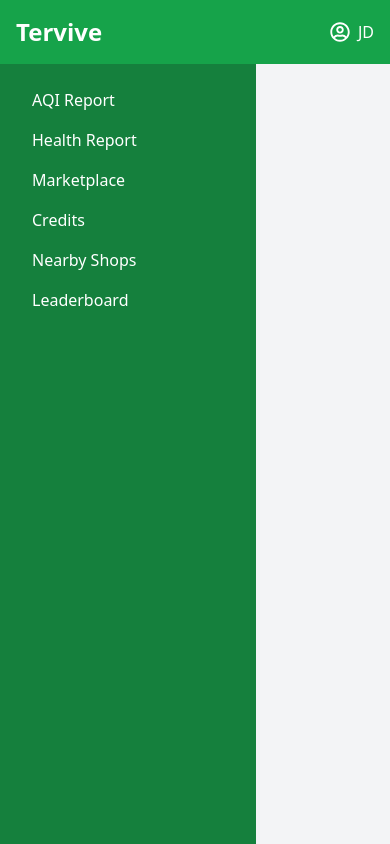
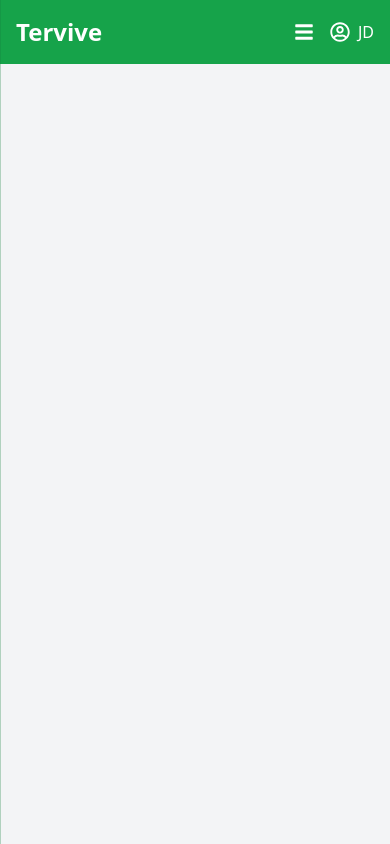
Before and after one commit to StephenStolk/tervivewebsite, a React (Create React App) app: page /dashboard in a window 390 px wide. Built offline with nearby package versions, Linux system fonts and the light colour scheme.

Commit message:
Updated Dashboard layout

```diff
--- a/src/Dashboard/Dashboard.jsx
+++ b/src/Dashboard/Dashboard.jsx
@@ -1,23 +1,40 @@
-import React from 'react';
+import React, { useState } from 'react';
 import { Link, Outlet } from 'react-router-dom';
-import { FaRegUserCircle } from 'react-icons/fa';
+import { FaRegUserCircle, FaBars, FaTimes } from 'react-icons/fa';
 
 const DashboardLayout = () => {
+  const [isSidebarOpen, setIsSidebarOpen] = useState(false);
+
+  const toggleSidebar = () => {
+    setIsSidebarOpen(!isSidebarOpen);
+  };
+
   return (
     <div className="min-h-screen flex flex-col">
       {/* Header */}
       <header className="bg-green-600 text-white flex justify-between items-center p-4">
         <h1 className="text-2xl font-bold">Tervive</h1>
-        <div className="flex items-center space-x-2">
-          <FaRegUserCircle className="text-xl" />
-          <span>JD</span> {/* Replace with dynamic initials */}
+        <div className="flex items-center space-x-4">
+          {/* Hamburger Icon */}
+          <button
+            className="block md:hidden text-xl"
+            onClick={toggleSidebar}
+          >
+            {isSidebarOpen ? <FaTimes /> : <FaBars />}
+          </button>
+          <div className="flex items-center space-x-2">
+            <FaRegUserCircle className="text-xl" />
+            <span>JD</span> {/* Replace with dynamic initials */}
+          </div>
         </div>
       </header>
 
       {/* Body */}
       <div className="flex flex-1">
         {/* Side Panel */}
-        <nav className="w-64 bg-green-700 text-white p-4 space-y-4">
+        <nav
+          className={`fixed inset-y-0 left-0 z-30 transform ${isSidebarOpen ? 'translate-x-0' : '-translate-x-full'} md:translate-x-0 md:relative md:w-64 bg-green-700 text-white p-4 space-y-4 transition-transform duration-200 ease-in-out`}
+        >
           <ul>
             <li>
               <Link to="aqi-report" className="block py-2 px-4 rounded hover:bg-green-800">AQI Report</Link>
```
